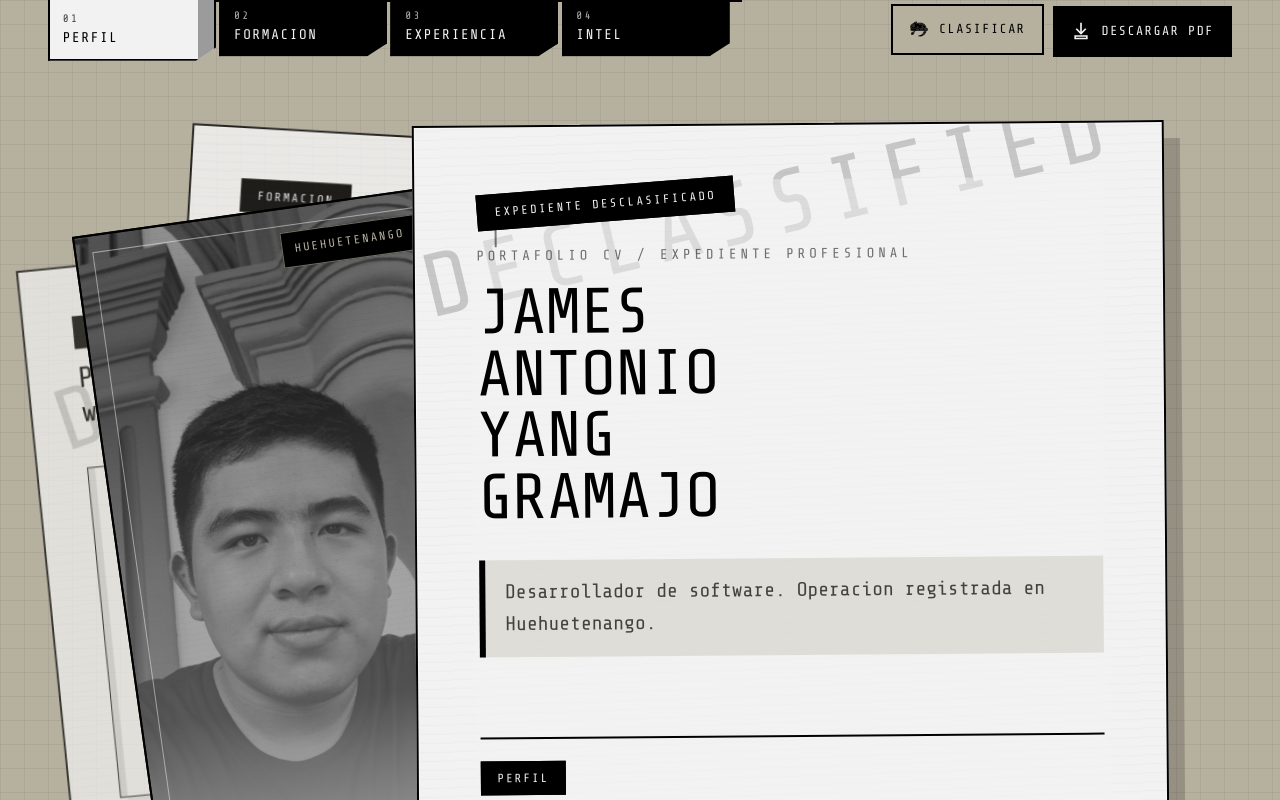
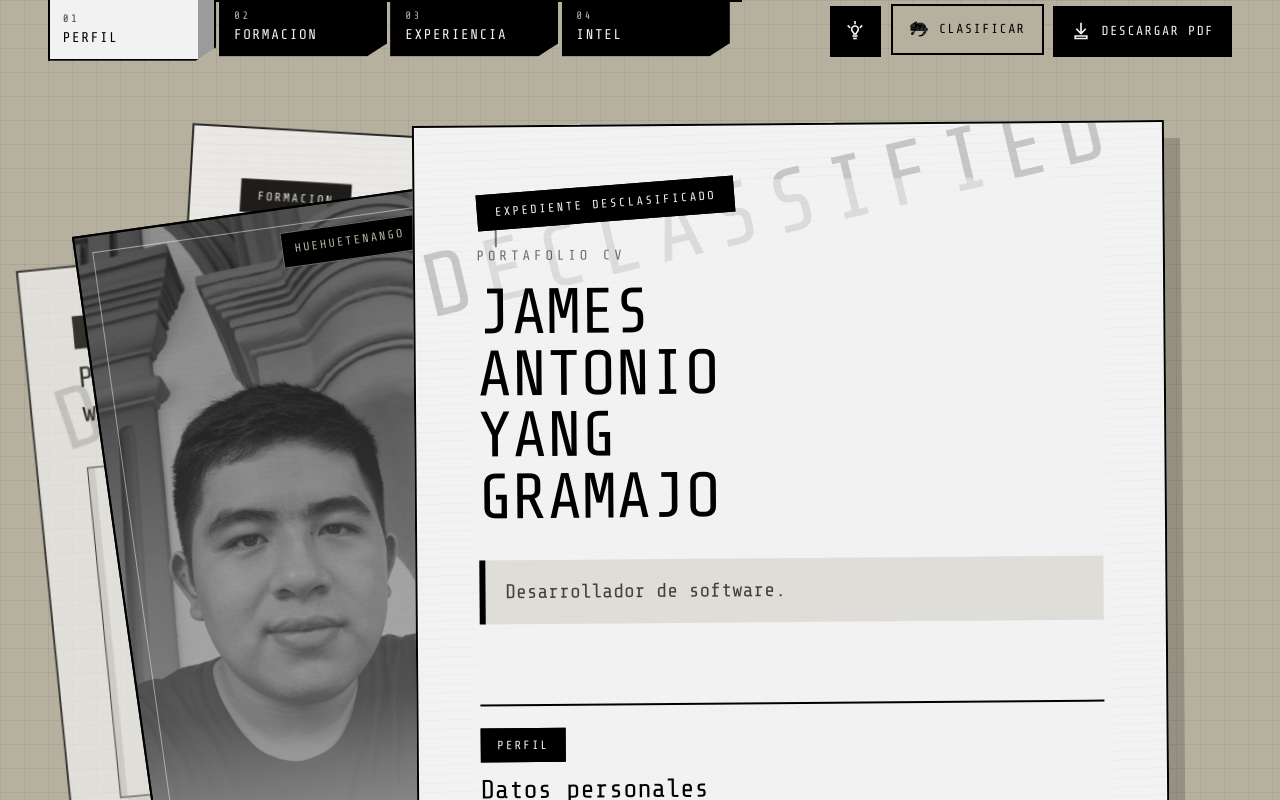
Before and after one commit to sJ4cques/CV, a React (Vite) app: page / in a window 1280 px wide. Shown: the top 800 px of the page. Built offline with nearby package versions, Linux system fonts and the light colour scheme.

Commit message:
Lantern Function

```diff
--- a/src/index.css
+++ b/src/index.css
@@ -16,13 +16,19 @@
 }
 
 html {
+  min-height: 100%;
   scroll-behavior: smooth;
 }
 
 body {
+  background: #080808;
   min-width: 320px;
   min-height: 100vh;
   margin: 0;
+}
+
+#root {
+  min-height: 100vh;
 }
 
 button,
--- a/src/screens/HomeScreen/HomeScreen.css
+++ b/src/screens/HomeScreen/HomeScreen.css
@@ -4,6 +4,7 @@
     linear-gradient(90deg, rgb(0 0 0 / 0.03) 1px, transparent 1px),
     #f2f2f2;
   background-size: 28px 28px;
+  min-height: max(100vh, 88rem);
   padding-top: 0;
 }
 
@@ -67,6 +68,7 @@
   z-index: 2;
 }
 
+.flashlight-mode-button,
 .download-pdf-button,
 .chameleon-mode-button {
   align-items: center;
@@ -89,6 +91,25 @@
     transform 180ms ease;
 }
 
+.flashlight-mode-button {
+  aspect-ratio: 1;
+  justify-content: center;
+  padding: 0.85rem;
+}
+
+.flashlight-mode-button[aria-pressed="true"] {
+  background: #f2f2f2;
+  color: #000000;
+}
+
+.flashlight-mode-button:focus-visible,
+.download-pdf-button:focus-visible,
+.chameleon-mode-button:focus-visible {
+  outline: 2px solid #b6b09f;
+  outline-offset: 3px;
+}
+
+.flashlight-mode-button:hover,
 .download-pdf-button:hover,
 .chameleon-mode-button:hover,
 .chameleon-mode-button[aria-pressed="true"] {
@@ -97,6 +118,7 @@
   transform: translateY(-2px);
 }
 
+.flashlight-mode-button svg,
 .download-pdf-button svg,
 .chameleon-mode-button img {
   height: 1.25rem;
@@ -111,6 +133,34 @@
 .chameleon-mode-button[aria-pressed="true"] img,
 .chameleon-mode-button:hover img {
   filter: grayscale(1) brightness(0);
+}
+
+.flashlight-overlay {
+  background:
+    radial-gradient(
+      circle at var(--flashlight-x) var(--flashlight-y),
+      rgb(255 244 205 / 0.08) 0 4.5rem,
+      rgb(255 244 205 / 0.18) 4.5rem 7.8rem,
+      rgb(0 0 0 / 0.46) 10.5rem,
+      rgb(0 0 0 / 0.9) 18rem
+    );
+  inset: 0;
+  pointer-events: none;
+  position: fixed;
+  z-index: 90;
+}
+
+.flashlight-overlay::after {
+  background:
+    radial-gradient(
+      circle at var(--flashlight-x) var(--flashlight-y),
+      transparent 0 6.8rem,
+      rgb(0 0 0 / 0.24) 11rem,
+      rgb(0 0 0 / 0.52) 22rem
+    );
+  content: "";
+  inset: 0;
+  position: absolute;
 }
 
 .folder-tab {
@@ -184,7 +234,7 @@
 }
 
 .folder-panel {
-  min-height: max(72rem, calc(100vh - 8.5rem));
+  min-height: max(84rem, calc(100vh - 8.5rem));
   padding: 1.75rem 0.35rem 3rem;
   perspective: 1200px;
   position: relative;
--- a/src/screens/HomeScreen/HomeScreen.jsx
+++ b/src/screens/HomeScreen/HomeScreen.jsx
@@ -5,13 +5,14 @@ import profileImage from '../../assets/James Yang.jpg'
 import SectionHeading from '../../components/SectionHeading'
 import ChameleonModeButton from './components/ChameleonModeButton'
 import DownloadPdfButton from './components/DownloadPdfButton'
+import FlashlightModeButton from './components/FlashlightModeButton'
 import IntroScreen from './components/IntroScreen'
 import downloadFormalCvPdf from './utils/downloadFormalCvPdf'
 import './HomeScreen.css'
 
 const contactItems = [
   { label: 'Email', value: 'jamesyangudv@gmail.com', href: 'mailto:jamesyangudv@gmail.com' },
-  { label: 'Telefono', value: '4864-7810', href: 'tel:+50248647810' },
+  { label: 'Telefono', value: '4624-7810', href: 'tel:+50246247810' },
   {
     label: 'Direccion',
     value:
@@ -178,14 +179,13 @@ function DossierFile({ fileId, isDeclassified }) {
                 {isDeclassified ? 'Expediente desclasificado' : 'Archivo clasificado'}
               </div>
               <p className="mb-4 text-sm uppercase tracking-[0.28em] text-black/55">
-                Portafolio CV / Expediente profesional
+                Portafolio CV
               </p>
               <h1 className="case-title text-5xl font-semibold leading-[0.95] text-black sm:text-7xl lg:text-8xl">
                 James <RedactedText width="7ch">Antonio</RedactedText> Yang Gramajo
               </h1>
               <p className="case-summary mt-8 max-w-2xl text-xl leading-relaxed text-black/70">
-                {profile.headline}. Operacion registrada en{' '}
-                <RedactedText width="11ch">Huehuetenango</RedactedText>.
+                {profile.headline}.
               </p>
             </div>
 
@@ -269,6 +269,8 @@ function HomeScreen() {
   const [previousActiveFile, setPreviousActiveFile] = useState('perfil')
   const [isPaperShuffling, setIsPaperShuffling] = useState(false)
   const [isDeclassified, setIsDeclassified] = useState(true)
+  const [isFlashlightOn, setIsFlashlightOn] = useState(false)
+  const [flashlightPosition, setFlashlightPosition] = useState({ x: 0, y: 0 })
   const [chameleonRipple, setChameleonRipple] = useState(null)
   const chameleonRippleTimeoutRef = useRef(null)
   const chameleonThemeTimeoutRef = useRef(null)
@@ -305,6 +307,22 @@ function HomeScreen() {
     }
   }, [clearChameleonRippleTimeout, clearChameleonThemeTimeout, clearPaperShuffleTimeout])
 
+  useEffect(() => {
+    if (!isFlashlightOn) {
+      return undefined
+    }
+
+    const updateFlashlightPosition = (event) => {
+      setFlashlightPosition({ x: event.clientX, y: event.clientY })
+    }
+
+    window.addEventListener('pointermove', updateFlashlightPosition)
+
+    return () => {
+      window.removeEventListener('pointermove', updateFlashlightPosition)
+    }
+  }, [isFlashlightOn])
+
   const handleIntroComplete = useCallback(() => {
     setShowIntro(false)
   }, [])
@@ -336,6 +354,15 @@ function HomeScreen() {
       paperShuffleTimeoutRef.current = null
     }, PAPER_SHUFFLE_DURATION_MS)
   }, [activeFile, clearPaperShuffleTimeout])
+  const handleFlashlightToggle = useCallback((event) => {
+    const buttonRect = event.currentTarget.getBoundingClientRect()
+
+    setFlashlightPosition({
+      x: buttonRect.left + buttonRect.width / 2,
+      y: buttonRect.top + buttonRect.height / 2,
+    })
+    setIsFlashlightOn((currentValue) => !currentValue)
+  }, [])
   const handleVisualModeToggle = useCallback((event) => {
     const root = document.documentElement
     const nextMode = !isDeclassified
@@ -426,6 +453,16 @@ function HomeScreen() {
           }}
         />
       ) : null}
+      {isFlashlightOn ? (
+        <div
+          aria-hidden="true"
+          className="flashlight-overlay"
+          style={{
+            '--flashlight-x': `${flashlightPosition.x}px`,
+            '--flashlight-y': `${flashlightPosition.y}px`,
+          }}
+        />
+      ) : null}
 
       <main
         className={`classified-dossier min-h-screen bg-[#F2F2F2] px-4 py-6 text-black sm:px-8 lg:px-12 lg:py-10 ${
@@ -450,6 +487,10 @@ function HomeScreen() {
               ))}
             </nav>
             <div className="folder-actions">
+              <FlashlightModeButton
+                isActive={isFlashlightOn}
+                onActivate={handleFlashlightToggle}
+              />
               <ChameleonModeButton
                 icon={chameleonIcon}
                 isActive={isDeclassified}
--- /dev/null
+++ b/src/screens/HomeScreen/components/FlashlightModeButton.jsx
@@ -0,0 +1,28 @@
+function FlashlightModeButton({ isActive, onActivate }) {
+  return (
+    <button
+      aria-label={isActive ? 'Apagar linterna' : 'Encender linterna'}
+      aria-pressed={isActive}
+      className="flashlight-mode-button"
+      onClick={onActivate}
+      title={isActive ? 'Apagar linterna' : 'Encender linterna'}
+      type="button"
+    >
+      <svg aria-hidden="true" fill="none" viewBox="0 0 24 24">
+        <path
+          d="M8 10a4 4 0 1 1 8 0c0 1.42-.73 2.4-1.48 3.24-.61.68-1.16 1.3-1.3 2.26h-2.44c-.14-.96-.69-1.58-1.3-2.26C8.73 12.4 8 11.42 8 10Z"
+          stroke="currentColor"
+          strokeLinejoin="miter"
+          strokeWidth="2"
+        />
+        <path d="M10 18h4" stroke="currentColor" strokeLinecap="square" strokeWidth="2" />
+        <path d="M10.8 21h2.4" stroke="currentColor" strokeLinecap="square" strokeWidth="2" />
+        <path d="M12 1v2" stroke="currentColor" strokeLinecap="square" strokeWidth="2" />
+        <path d="M4 6l1.5 1.5" stroke="currentColor" strokeLinecap="square" strokeWidth="2" />
+        <path d="M20 6l-1.5 1.5" stroke="currentColor" strokeLinecap="square" strokeWidth="2" />
+      </svg>
+    </button>
+  )
+}
+
+export default FlashlightModeButton
```
